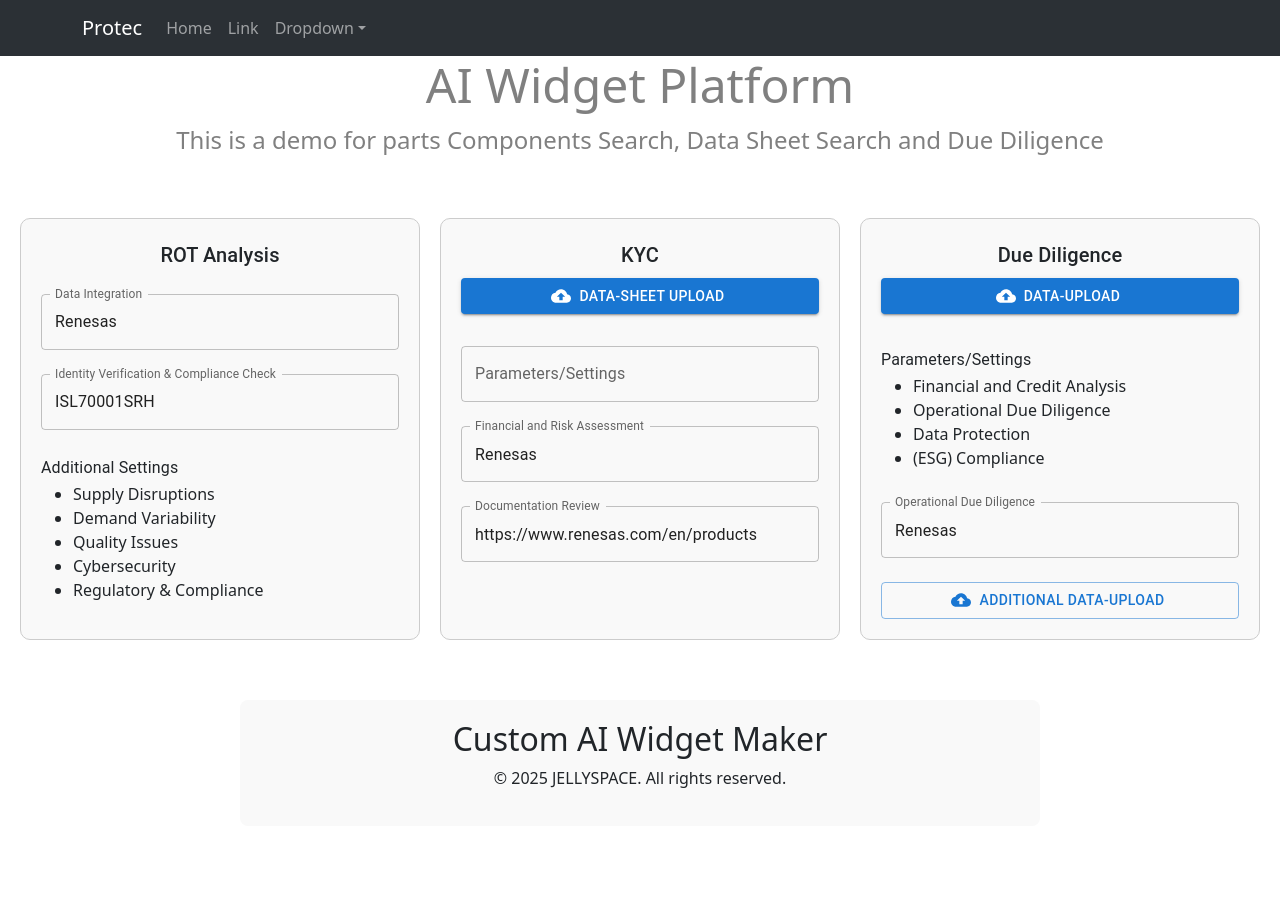
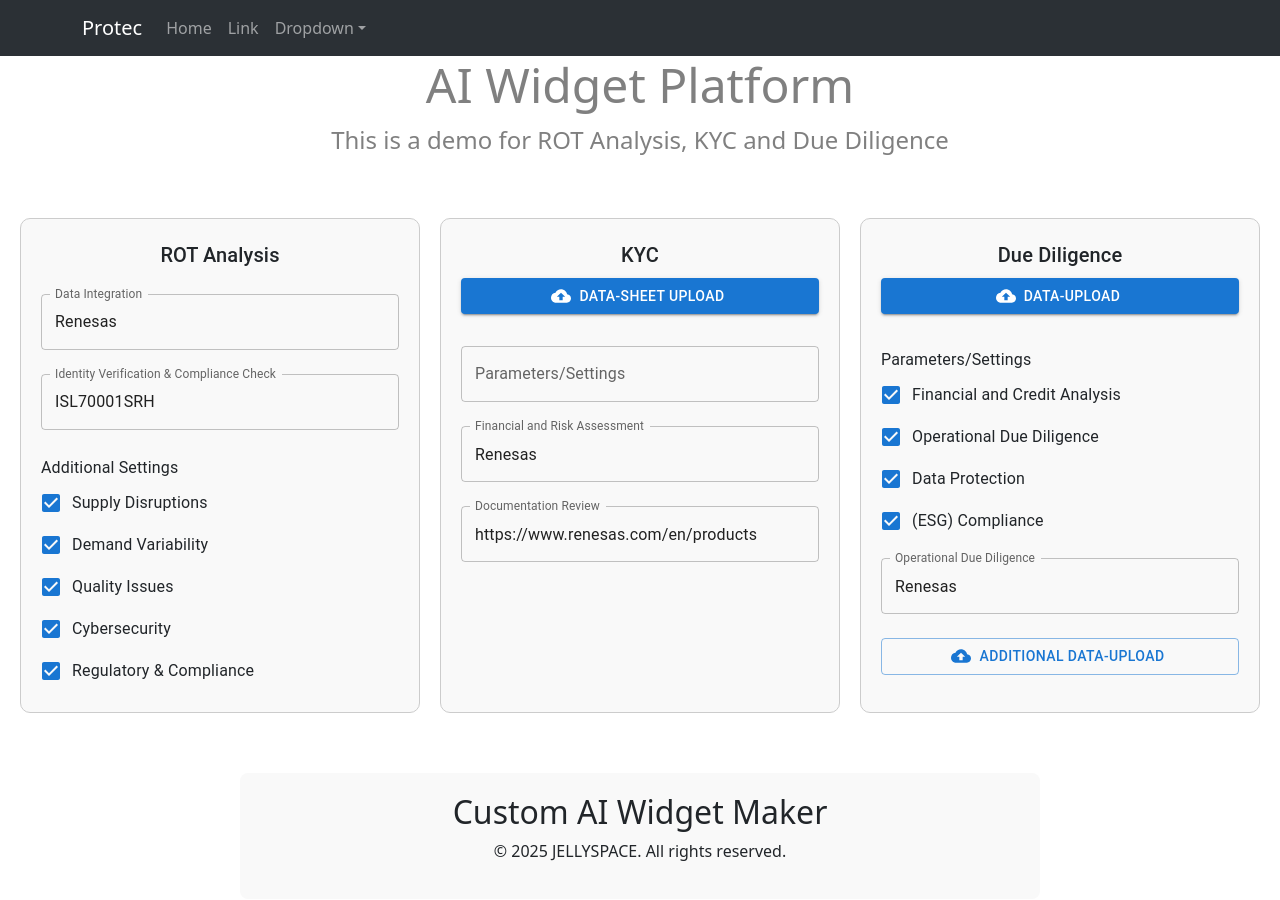
Before and after one commit to AsifAbdullah2012/Protec_Demo, a React (Create React App) app in the folder client/: page /newpage in a window 1280 px wide. Shown: the top 900 px of the page. Before the commit the page ends 846 px from the top, so only its background shows below. Built offline with nearby package versions, Linux system fonts and the light colour scheme.

Commit message:
Add Checkbox in CustomWidgetDevelopment file

```diff
--- a/client/src/components/CustomWidgetDevelopment/DueDiligence.js
+++ b/client/src/components/CustomWidgetDevelopment/DueDiligence.js
@@ -1,6 +1,9 @@
 import React from "react";
 import { Box, Typography, TextField, Button } from "@mui/material";
 import CloudUploadIcon from "@mui/icons-material/CloudUpload";
+import FormGroup from "@mui/material/FormGroup";
+import FormControlLabel from "@mui/material/FormControlLabel";
+import Checkbox from "@mui/material/Checkbox";
 
 const DueDiligence = () => {
   return (
@@ -27,12 +30,31 @@ const DueDiligence = () => {
       </Button>
       <Box sx={{ mt: 2 }}>
         <Typography variant="subtitle1">Parameters/Settings</Typography>
-        <ul>
+        <FormGroup>
+          <FormControlLabel
+            control={<Checkbox defaultChecked />}
+            label="Financial and Credit Analysis"
+          />
+          <FormControlLabel
+            control={<Checkbox defaultChecked />}
+            label="Operational Due Diligence"
+          />
+          <FormControlLabel
+            control={<Checkbox defaultChecked />}
+            label="Data Protection"
+          />
+          <FormControlLabel
+            control={<Checkbox defaultChecked />}
+            label="(ESG) Compliance"
+          />
+        </FormGroup>
+
+        {/*          <ul>
           <li>Financial and Credit Analysis</li>
           <li>Operational Due Diligence</li>
           <li>Data Protection</li>
           <li>(ESG) Compliance</li>
-        </ul>
+        </ul> */}
       </Box>
       <TextField
         fullWidth
--- a/client/src/components/CustomWidgetDevelopment/RotAnalysis.js
+++ b/client/src/components/CustomWidgetDevelopment/RotAnalysis.js
@@ -1,5 +1,8 @@
 import React from "react";
 import { Box, Typography, TextField } from "@mui/material";
+import FormGroup from "@mui/material/FormGroup";
+import FormControlLabel from "@mui/material/FormControlLabel";
+import Checkbox from "@mui/material/Checkbox";
 
 const RotAnalysis = () => {
   return (
@@ -34,13 +37,36 @@ const RotAnalysis = () => {
       />
       <Box sx={{ mt: 2 }}>
         <Typography variant="subtitle1">Additional Settings</Typography>
-        <ul>
+
+        <FormGroup>
+          <FormControlLabel
+            control={<Checkbox defaultChecked />}
+            label="Supply Disruptions"
+          />
+          <FormControlLabel
+            control={<Checkbox defaultChecked />}
+            label="Demand Variability"
+          />
+          <FormControlLabel
+            control={<Checkbox defaultChecked />}
+            label="Quality Issues"
+          />
+          <FormControlLabel
+            control={<Checkbox defaultChecked />}
+            label="Cybersecurity"
+          />
+          <FormControlLabel
+            control={<Checkbox defaultChecked />}
+            label="Regulatory & Compliance"
+          />
+        </FormGroup>
+        {/*          <ul>
           <li>Supply Disruptions</li>
           <li>Demand Variability</li>
           <li>Quality Issues</li>
           <li>Cybersecurity</li>
           <li>Regulatory & Compliance</li>
-        </ul>
+        </ul>  */}
       </Box>
     </Box>
   );
--- /dev/null
+++ b/client/src/components/HeaderCreation/HeaderCreationWidgetDevelopment.js
@@ -0,0 +1,21 @@
+import React from "react";
+
+const HeaderComponentWidgetDevelopment = () => {
+  return (
+    <header
+      style={{
+        color: "grey",
+        fontSize: "36px",
+        textAlign: "center",
+        marginBottom: "20px",
+      }}
+    >
+      <h2 style={{ fontSize: "48px" }}>AI Widget Platform</h2>
+      <p style={{ fontSize: "24px" }}>
+        This is a demo for ROT Analysis, KYC and Due Diligence
+      </p>
+    </header>
+  );
+};
+
+export default HeaderComponentWidgetDevelopment;
--- a/client/src/pages/CustomWidgetDevelopmentPage.js
+++ b/client/src/pages/CustomWidgetDevelopmentPage.js
@@ -6,12 +6,13 @@ import Kyc from "../components/CustomWidgetDevelopment/Kyc";
 import RotAnalysis from "../components/CustomWidgetDevelopment/RotAnalysis";
 import HeaderCreation from "../components/HeaderCreation/HeaderCreation";
 import FooterCreation from "../components/FooterCreation/FooterCreation";
+import HeaderComponentWidgetDevelopment from "../components/HeaderCreation/HeaderCreationWidgetDevelopment";
 
 const NewPage = () => {
   return (
     <div>
       <NavbarComponent />
-      <HeaderCreation />
+      <HeaderComponentWidgetDevelopment />
       <div
         style={{
           display: "flex", // Enable flexbox for layout
```
